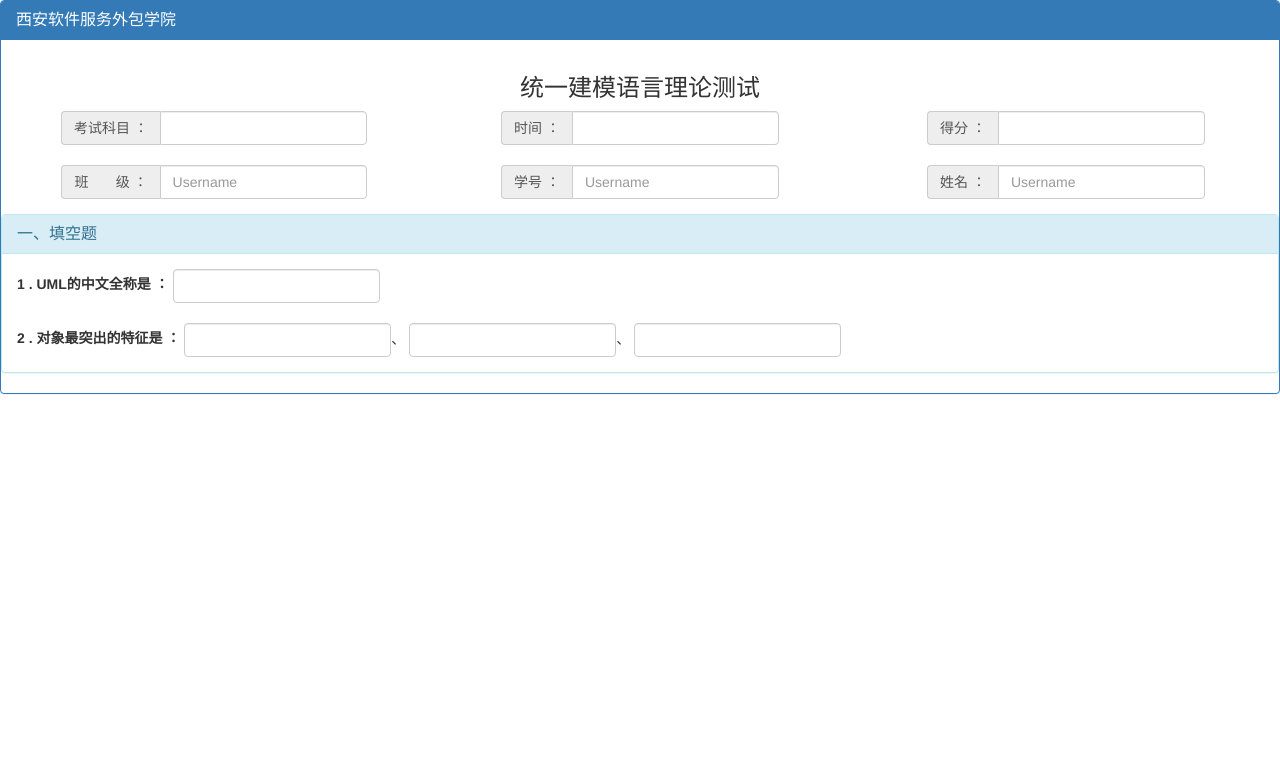
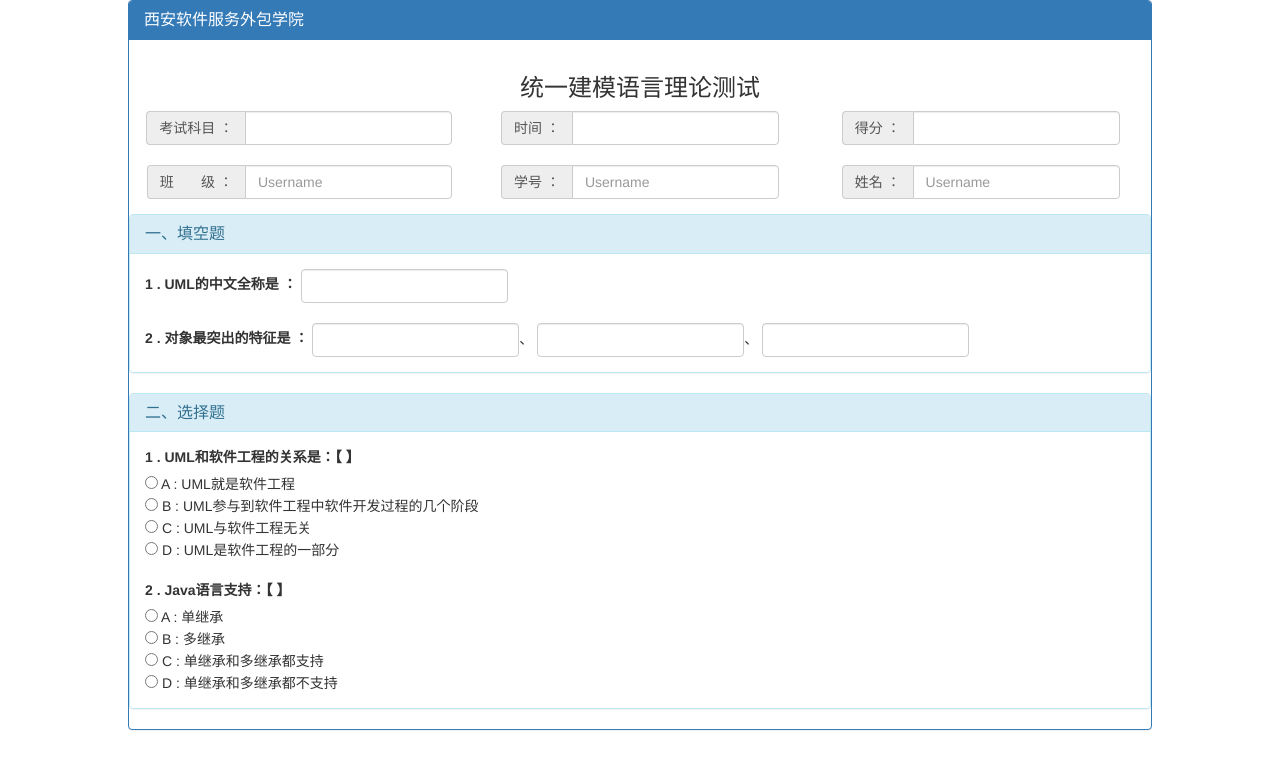
Before and after one commit to Lucky-LengYi/bootstrap_uml_pages, a website: page views/index.html in a window 1280 px wide. Drawn offline with nearby package versions, Linux system fonts and the light colour scheme.

Commit message:
complete the second question

```diff
--- a/views/index.html
+++ b/views/index.html
@@ -9,7 +9,7 @@
 
 <body>
     <form class="form-inline">
-        <div class="panel panel-primary">
+        <div class="panel panel-primary center-block" style="max-width: 80%;">
 
             <div class="panel-heading">
                 <h3 class="panel-title ">西安软件服务外包学院</h3>
@@ -68,7 +68,9 @@
                 </div>
                 <div class="panel-body">
                     <label>1 . UML的中文全称是 ：</label>
-                    <input type="text" class="form-control"><br><br>
+                    <input type="text" class="form-control">
+                    <br>
+                    <br>
 
                     <label>2 . 对象最突出的特征是 ：</label>
                     <input type="text" class="form-control">、
@@ -76,6 +78,45 @@
                     <input type="text" class="form-control">
                 </div>
             </div>
+            <div class="panel panel-info">
+                <div class="panel-heading">
+                    <h3 class="panel-title">二、选择题</h3>
+                </div>
+                <div class="panel-body">
+                    <label>1 . UML和软件工程的关系是：【 】</label><br>
+                    <div class="radio">
+                        <label>
+                            <input type="radio" name="optionsRadios" id="optionsRadios1" value="option1"> A : UML就是软件工程
+                        </label><br>
+                        <label>
+                            <input type="radio" name="optionsRadios" id="optionsRadios1" value="option1"> B : UML参与到软件工程中软件开发过程的几个阶段
+                        </label><br>
+                        <label>
+                            <input type="radio" name="optionsRadios" id="optionsRadios1" value="option1"> C : UML与软件工程无关
+                        </label><br>
+                        <label>
+                            <input type="radio" name="optionsRadios" id="optionsRadios1" value="option1"> D : UML是软件工程的一部分
+                        </label><br>
+                    </div>
+                    <br>
+                    <br>
+                    <label>2 . Java语言支持：【 】</label><br>
+                    <div class="radio">
+                        <label>
+                            <input type="radio" name="optionsRadios" id="optionsRadios1" value="option1"> A : 单继承
+                        </label><br>
+                        <label>
+                            <input type="radio" name="optionsRadios" id="optionsRadios1" value="option1"> B : 多继承
+                        </label><br>
+                        <label>
+                            <input type="radio" name="optionsRadios" id="optionsRadios1" value="option1"> C : 单继承和多继承都支持
+                        </label><br>
+                        <label>
+                            <input type="radio" name="optionsRadios" id="optionsRadios1" value="option1"> D : 单继承和多继承都不支持
+                        </label><br>
+                    </div>
+                </div>
+            </div>
         </div>
     </form>
 </body>
```
